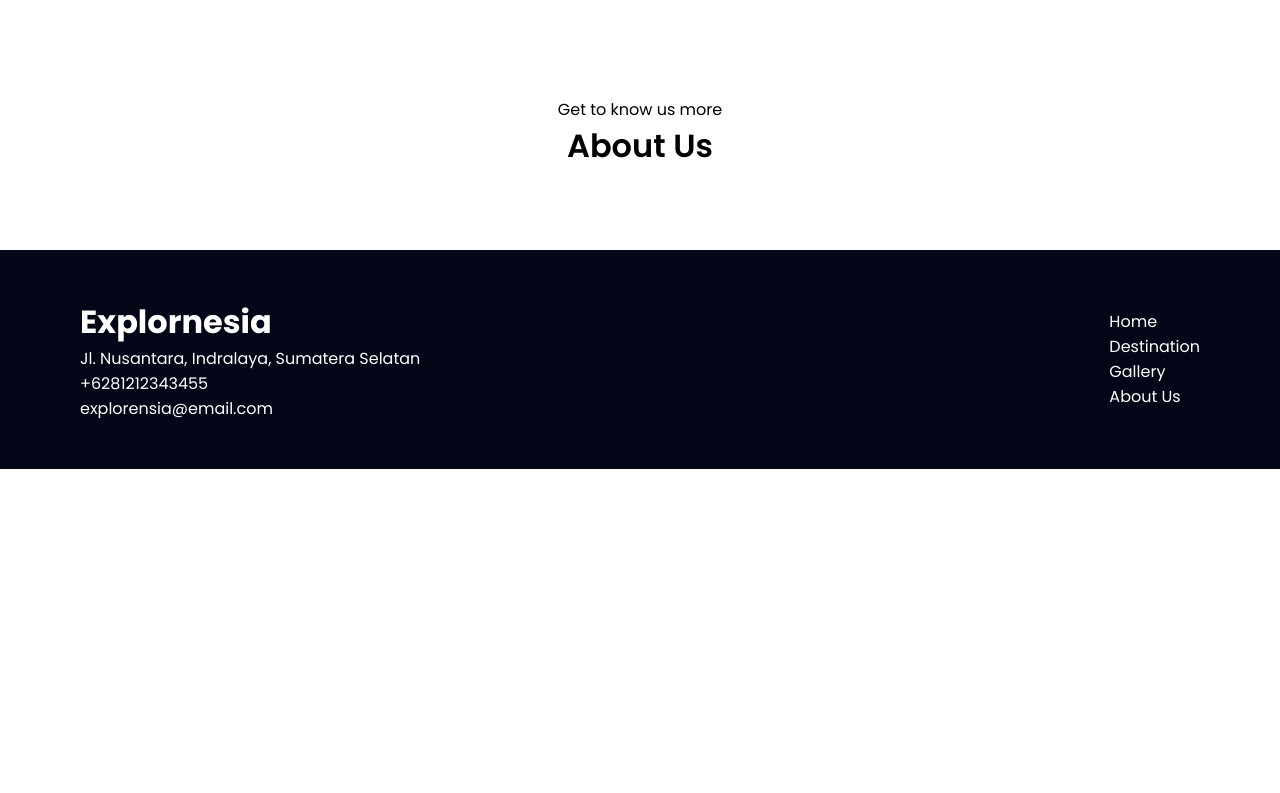
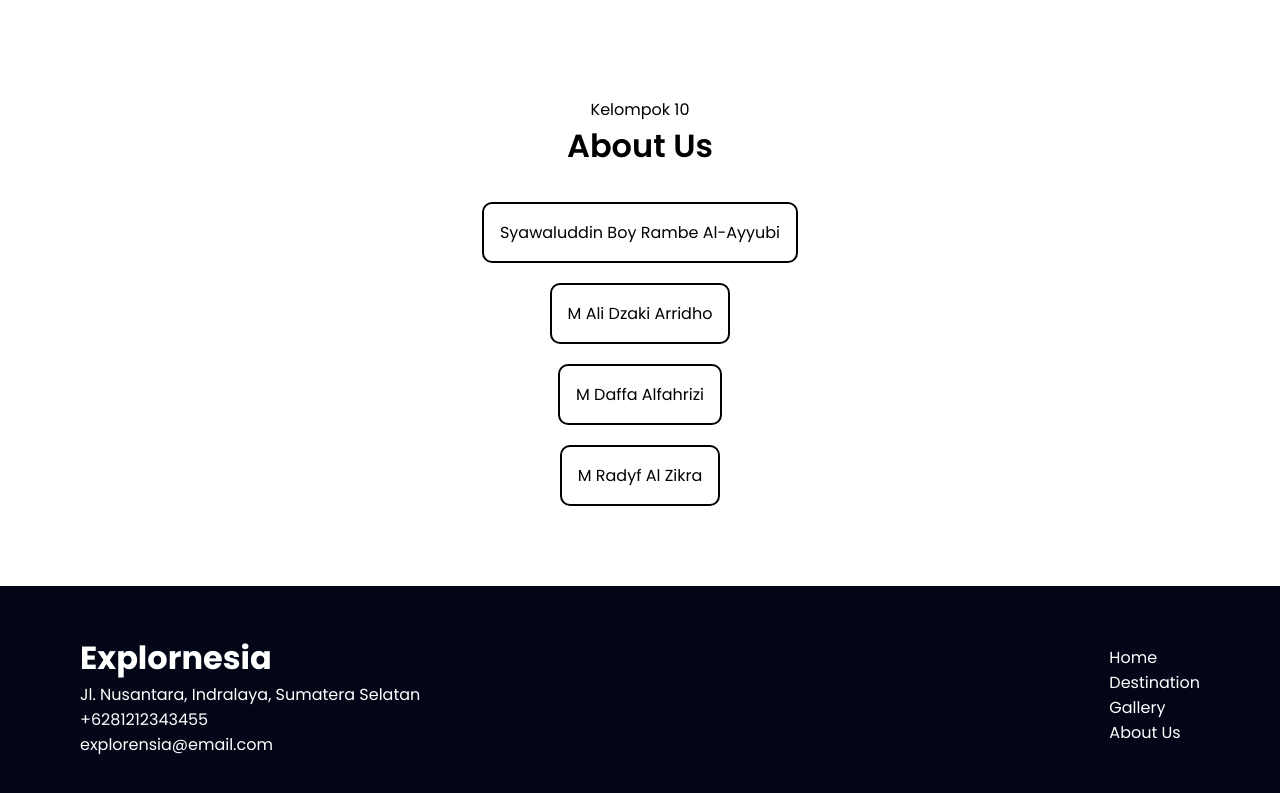
Before and after one commit to akira4n/praktikum-web-i-project, a plain HTML site: page index.html in a window 1280 px wide. Shown: the part 2817-3610 px from the top of the page. Before the commit the page ends 3286 px from the top, so only its background shows below. Drawn offline with Linux system fonts and the light colour scheme; some packages are replaced by stand-ins of ours; a script that the page names is missing.

Commit message:
minor change

```diff
--- a/assets/css/style.css
+++ b/assets/css/style.css
@@ -271,6 +271,23 @@ a{
     text-align: center;
 }
 
+.about-content{
+    display: flex;
+
+    flex-flow: column nowrap;
+
+    gap: 20px;
+    justify-content: center;
+    align-items: center;
+}
+
+.about-card{
+    border: solid 2px;
+
+    padding: 1rem;
+    border-radius: 10px;
+}
+
 /* footer */
 
 footer{
--- a/index.html
+++ b/index.html
@@ -179,11 +179,22 @@
 
       <section class="about__container" id="about">
         <div class="about-title">
-          <p>Get to know us more</p>
+          <p>Kelompok 10</p>
           <h1>About Us</h1>
         </div>
         <div class="about-content">
-          <div></div>
+          <div class="about-card">
+            <p>Syawaluddin Boy Rambe Al-Ayyubi</p>
+          </div>
+          <div class="about-card">
+            <p>M Ali Dzaki Arridho</p>
+          </div>
+          <div class="about-card">
+            <p>M Daffa Alfahrizi</p>
+          </div>
+          <div class="about-card">
+            <p>M Radyf Al Zikra</p>
+          </div>
         </div>
       </section>
     </main>
```
